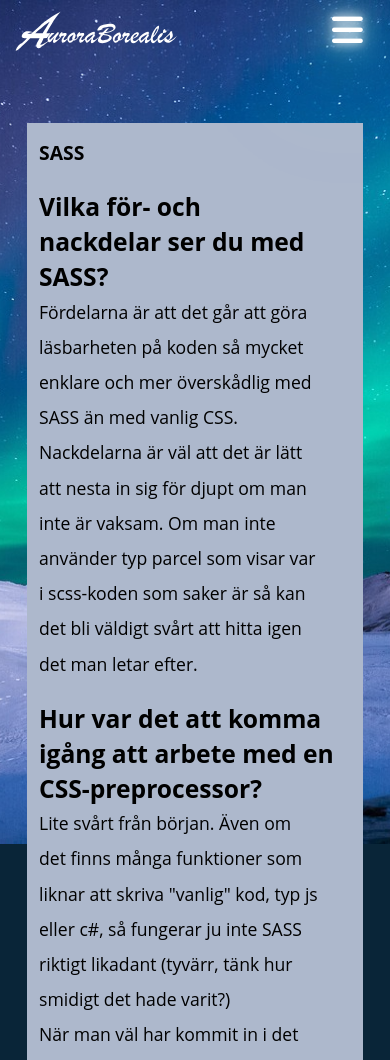
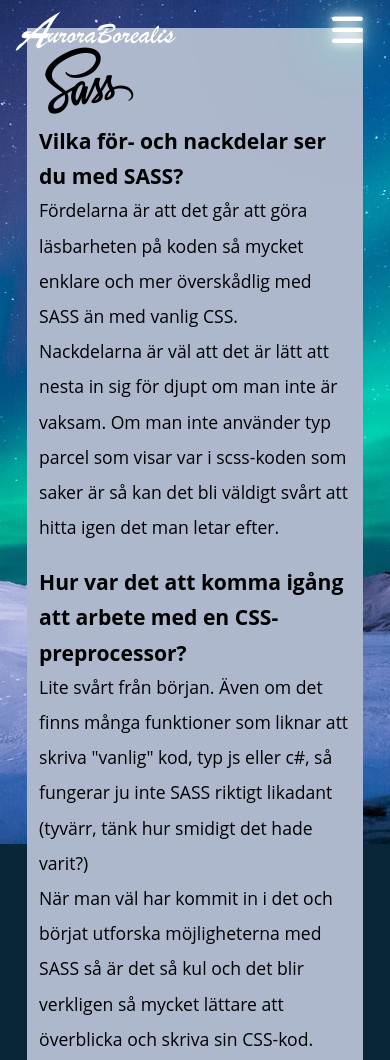
Before and after one commit to snnaolsson/dt211g_mom3, a website built with Parcel: page src/SASS.html in a window 390 px wide. Shown: the top 1060 px of the page. Built offline with nearby package versions, Linux system fonts and the light colour scheme.

Commit message:
updates to logo and nav. New js for mouseover.

```diff
--- a/src/SASS.html
+++ b/src/SASS.html
@@ -12,7 +12,9 @@
     <title>SASS</title>
   </head>
   <body>
-    <img class="logo" src="images/logo-white.svg" alt="aurora borealis" />
+    <a href="index.html"
+      ><img class="logo" src="images/logo-white.svg" alt="aurora borealis"
+    /></a>
     <div class="burger" id="burger"><i class="fa-solid fa-bars"></i></div>
     <nav id="menu">
       <ul>
@@ -43,10 +45,9 @@
       </picture>
     </header>
     <main class="sass">
-      <h1>SASS</h1>
-      <p></p>
+      <i class="fa-brands fa-sass"></i>
       <section>
-        <h2>Vilka för- och nackdelar ser du med SASS?</h2>
+        <h1>Vilka för- och nackdelar ser du med SASS?</h1>
         <p>
           Fördelarna är att det går att göra läsbarheten på koden så mycket
           enklare och mer överskådlig med SASS än med vanlig CSS.
@@ -57,7 +58,7 @@
           scss-koden som saker är så kan det bli väldigt svårt att hitta igen
           det man letar efter.
         </p>
-        <h3>Hur var det att komma igång att arbete med en CSS-preprocessor?</h3>
+        <h2>Hur var det att komma igång att arbete med en CSS-preprocessor?</h2>
         <p>
           Lite svårt från början. Även om det finns många funktioner som liknar
           att skriva "vanlig" kod, typ js eller c#, så fungerar ju inte SASS
--- a/src/css/_layout.scss
+++ b/src/css/_layout.scss
@@ -74,7 +74,14 @@ main {
   background-color: base.$element-bg;
 
   &.sass {
-    margin-top: 100px;
+    margin-top: 5px;
+    h1,
+    h2 {
+      font-size: 1.2rem;
+    }
+    p {
+      font-size: 1rem;
+    }
   }
 }
 
@@ -126,7 +133,7 @@ footer {
   position: absolute;
   display: flex;
   justify-content: start;
-  z-index: 999;
+  z-index: 9999;
   margin: base.$standard-margin;
 }
 
@@ -205,6 +212,10 @@ footer {
   background-color: darken(base.$element-bg, 8%);
   padding: base.$standard-padding;
 }
+.fa-sass {
+  font-size: 4rem;
+  padding: 2%;
+}
 //Mindre skärmar
 @media screen and (min-width: 767px) and (max-width: 1024px) {
   main {
@@ -231,11 +242,9 @@ footer {
     width: base.$small-screen-width;
     margin-top: 545;
     h2 {
-      width: 90%;
       text-align: left;
     }
     p {
-      width: 90%;
       font-size: 1rem;
     }
   }
--- a/src/js/app.js
+++ b/src/js/app.js
@@ -15,32 +15,3 @@ function burgerMenu() {
     menu.style.display = "none";
   }
 }
-
-let btn = document.getElementById("aurora-header");
-let text = document.getElementById("aurora-text");
-let btnmyt = document.getElementById("myt-header");
-let mytText = document.getElementById("myt-text");
-
-btn.addEventListener("mouseover", showText);
-btn.addEventListener("mouseleave", hideText);
-btnmyt.addEventListener("mouseover", showMyText);
-btnmyt.addEventListener("mouseleave", hideMyText);
-
-function showText() {
-  let compStyle = window.getComputedStyle(text).display;
-  if (compStyle === "none") {
-    text.style.display = "block";
-  }
-}
-function showMyText() {
-  let compStyle = window.getComputedStyle(mytText).display;
-  if (compStyle === "none") {
-    mytText.style.display = "block";
-  }
-}
-function hideText() {
-  text.style.display = "none";
-}
-function hideMyText() {
-  mytText.style.display = "none";
-}
```
Also changed, not shown: src/index.html (+4 -1 lines), src/js/mouseover.js (added, +28 -0 lines).
